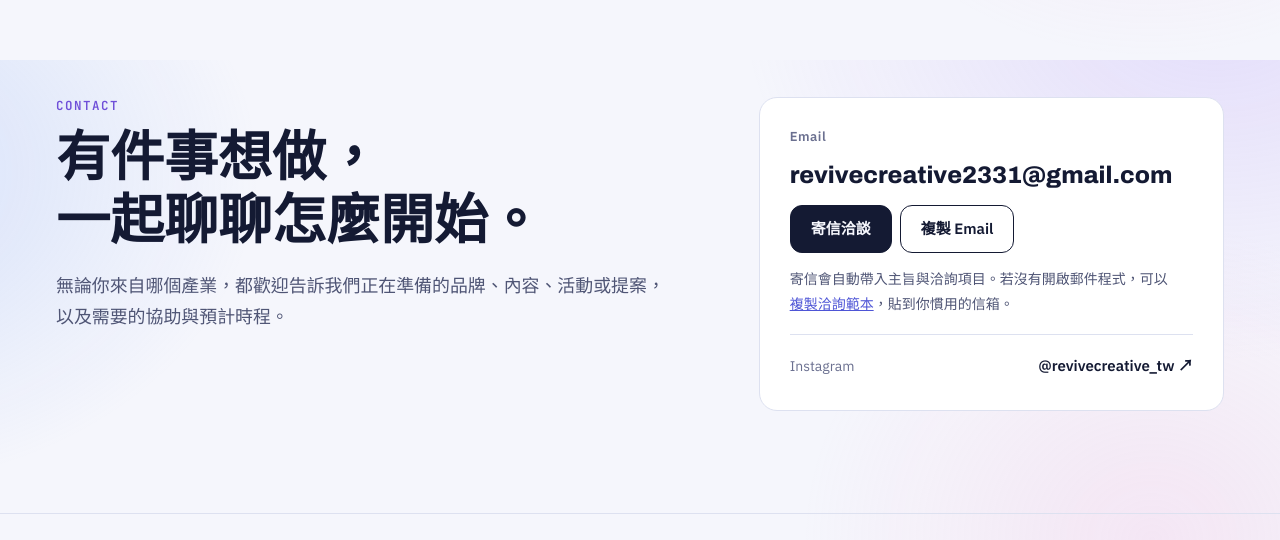
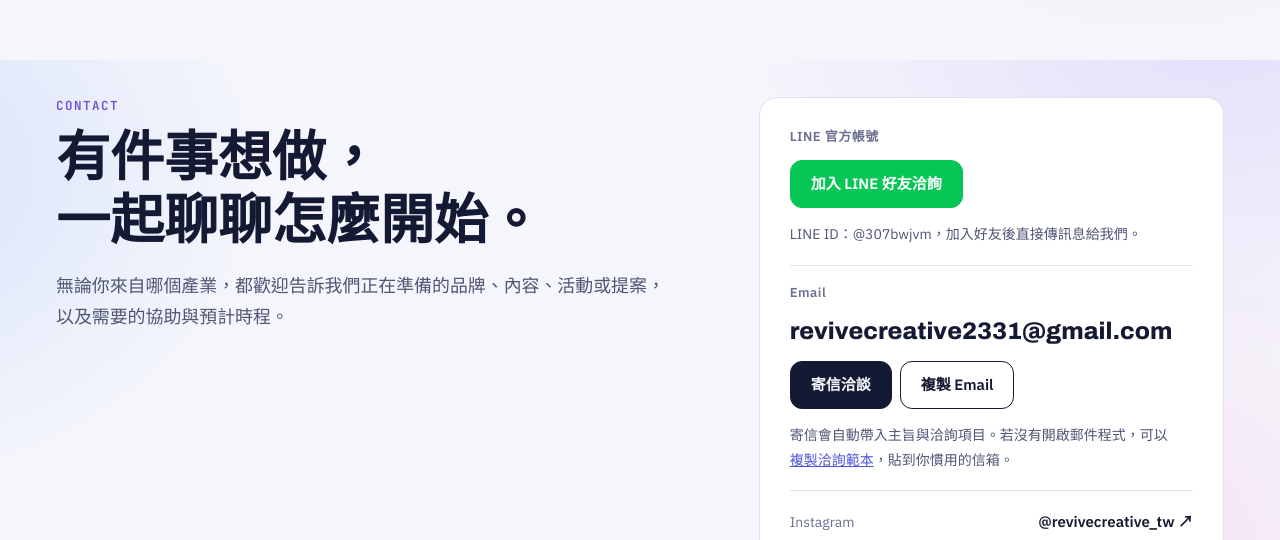
Before and after one commit to revachen/revive-creative, a plain HTML site: page index.html in a window 1280 px wide. Shown: the part 7140-7680 px from the top of the page. Drawn offline with Linux system fonts and the light colour scheme; no server answers.

Commit message:
Update index.html

```diff
--- a/index.html
+++ b/index.html
@@ -245,6 +245,7 @@ ul,ol{margin:0;padding:0;list-style:none}
 .cbox hr{border:0;border-top:1px solid var(--line);margin:4px 0}
 .ig{display:flex;justify-content:space-between;align-items:center;gap:10px;text-decoration:none;font-size:15px}
 .ig span{color:var(--faint);font-size:14px}
+.btn.line{background:#06C755;border-color:#06C755;color:#fff}.btn.line:hover{background:#05A648;border-color:#05A648;color:#fff}
 .ig b{font-weight:600}
 .ig:hover b{color:var(--accent)}
 .toast{position:fixed;left:50%;bottom:calc(24px + env(safe-area-inset-bottom,0px));transform:translate(-50%,20px);opacity:0;background:var(--ink);color:var(--paper);font:600 14.5px/1.4 var(--f-body);padding:12px 18px;border-radius:12px;box-shadow:var(--shadow);pointer-events:none;transition:opacity .2s,transform .2s;z-index:80;max-width:calc(100% - 32px)}
@@ -537,6 +538,10 @@ footer{padding-block:48px 36px;border-top:1px solid var(--line)}
 <p class="picked" id="picked">想洽談的服務：<b id="picked-name"></b><button type="button" id="picked-clear">清除</button></p>
 </div>
 <div class="cbox">
+<span class="lbl" style="margin:0">LINE 官方帳號</span>
+<div class="row"><a class="btn line" href="https://line.me/R/ti/p/@307bwjvm" target="_blank" rel="noopener">加入 LINE 好友洽詢</a></div>
+<p class="hint">LINE ID：@307bwjvm，加入好友後直接傳訊息給我們。</p>
+<hr>
 <span class="lbl" style="margin:0">Email</span>
 <span class="mail" id="mail">revivecreative2331@gmail.com</span>
 <div class="row">
```
